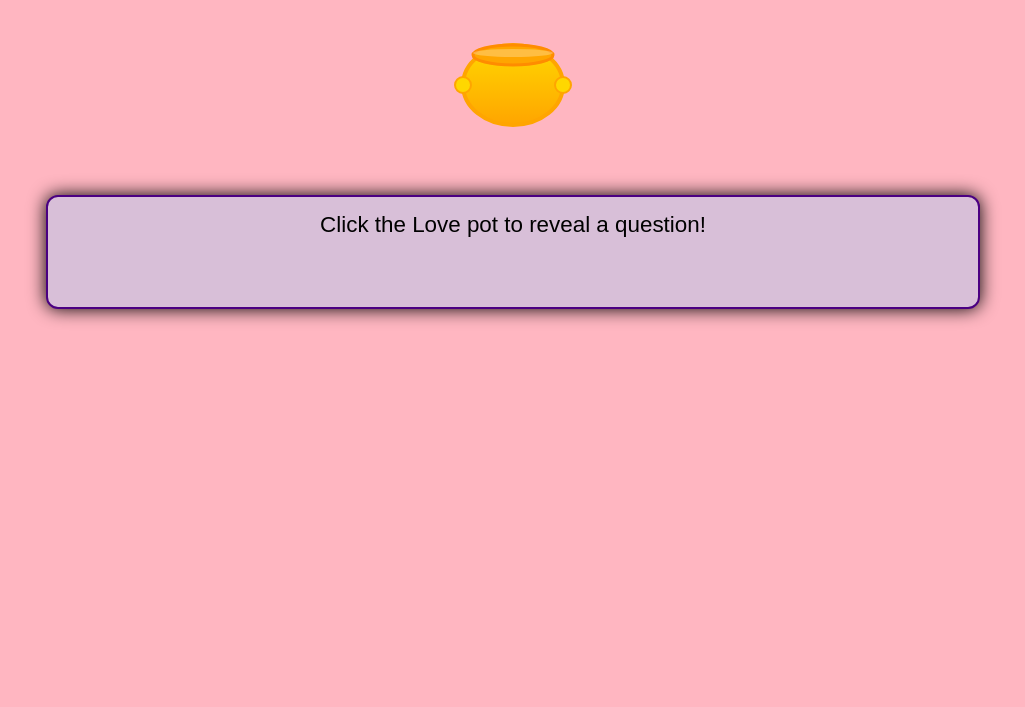
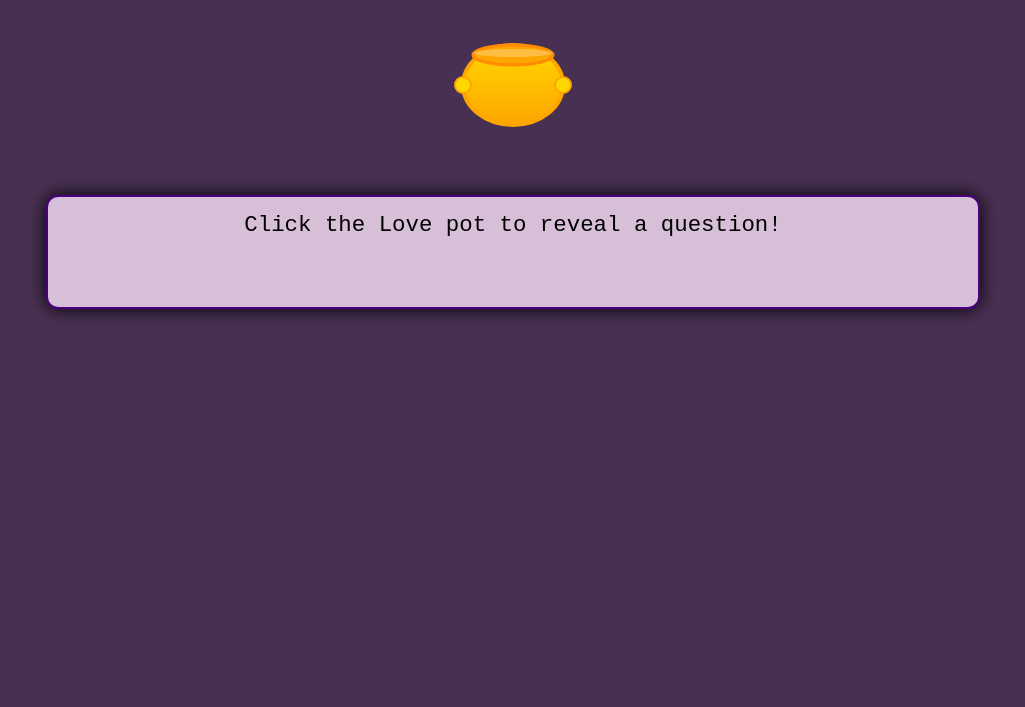
Before and after one commit to M1Wolves/Love-Pot-Questions, a plain HTML site: page index.html in a window 1280 px wide. Shown: the part 93-800 px from the top of the page, without its empty margins (127-1152 px from the left). Drawn offline with Linux system fonts and the light colour scheme.

Commit message:
Update index.html

```diff
--- a/index.html
+++ b/index.html
@@ -104,10 +104,10 @@
 </script>
 <style>
 body {
-    font-family: Arial, sans-serif;
+    font-family: tristan, Courier New;
     text-align: center;
     margin-top: 40px;
-    background-color: #FFB6C1;
+    background-color: #483052;
   }
   /* Style for the golden pot image */
   #pot {
```
